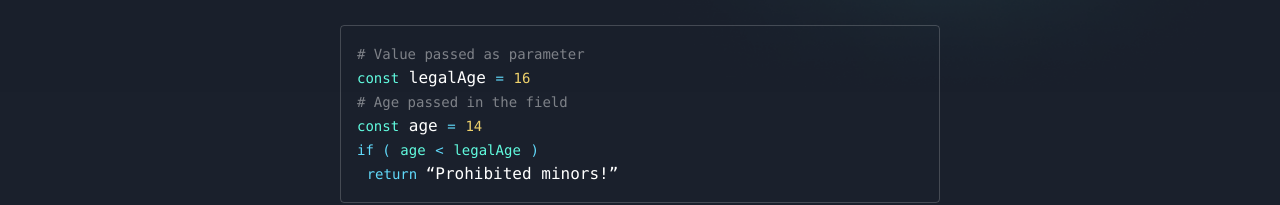
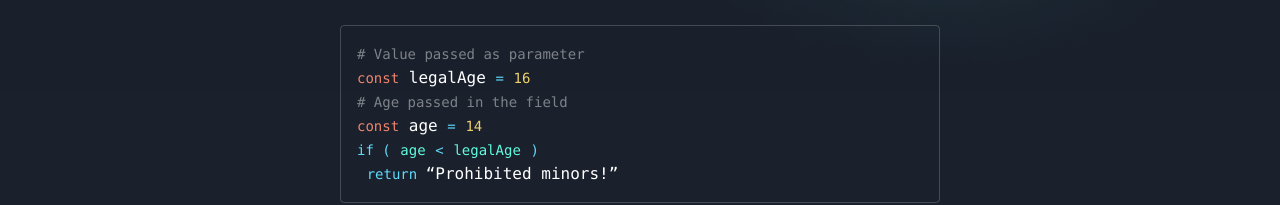
Before and after one commit to francisco-cruz/DocsBirthsJs, a React (Create React App) app: page / in a window 1280 px wide. Shown: the part 584-789 px from the top of the page. Built offline with nearby package versions, Linux system fonts and the light colour scheme.

Commit message:
config page components

```diff
--- a/src/pages/Index.js
+++ b/src/pages/Index.js
@@ -118,13 +118,13 @@ export default function Index() {
                   <div>
                     <span class="comment"># Value passed as parameter</span>
                     {"\n"}
-                    <span class="string">const</span> legalAge{" "}
+                    <span class="var">const</span> legalAge{" "}
                     <span class="operator">=</span>{" "}
                     <span class="number">16</span>
                     {"\n"}
                     <span class="comment"># Age passed in the field</span>
                     {"\n"}
-                    <span class="string">const</span> age{" "}
+                    <span class="var">const</span> age{" "}
                     <span class="operator">=</span>{" "}
                     <span class="number">14</span>
                     {"\n"}
```
